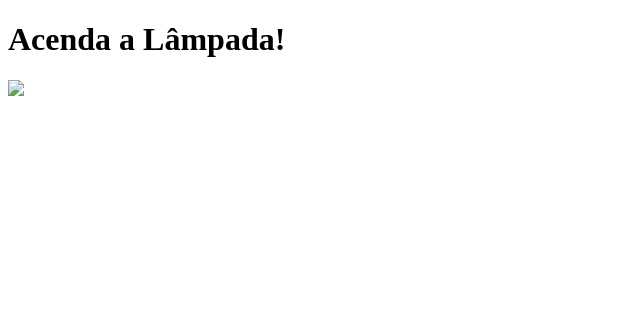
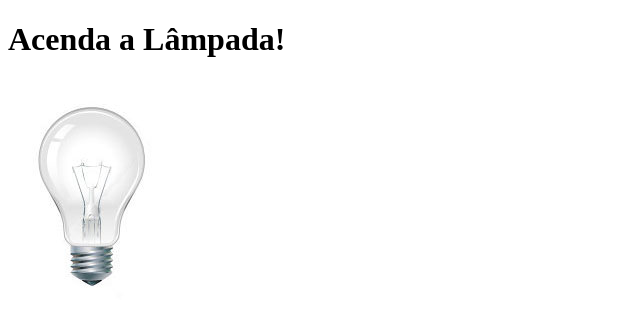
Before and after one commit to jvictorsales/cursohtml5, a plain HTML site: page _test/testejs02.html in a window 1280 px wide. Both pictures are taken after a click on the picture 92 px from the left and 189 px from the top of the page. Shown: the whole page, without its empty margins (0-640 px from the left). Drawn offline with Linux system fonts and the light colour scheme.

Commit message:
Correção do link
Ajuste do link quebrado

```diff
--- a/_test/testejs02.html
+++ b/_test/testejs02.html
@@ -5,15 +5,15 @@
     <title>Teste JavaScript</title>
     <script>
         function acendeLampada() {
-            document.getElementById("luz").src = "_imagens/lampada-acesa.jpg";
+            document.getElementById("luz").src = "../_imagens/lampada-acesa.jpg";
         }
 
         function apagaLampada() {
-            document.getElementById("luz").src = "_imagens/lampada-apagada.jpg";
+            document.getElementById("luz").src = "../_imagens/lampada-apagada.jpg";
         }
 
         function quebraLampada() {
-            document.getElementById("luz").src = "_imagens/lampada-quebrada.jpg";
+            document.getElementById("luz").src = "../_imagens/lampada-quebrada.jpg";
         }
     </script>
 </head>
```
Also changed, not shown: _test/testejs03.html (+1 -1 lines).
